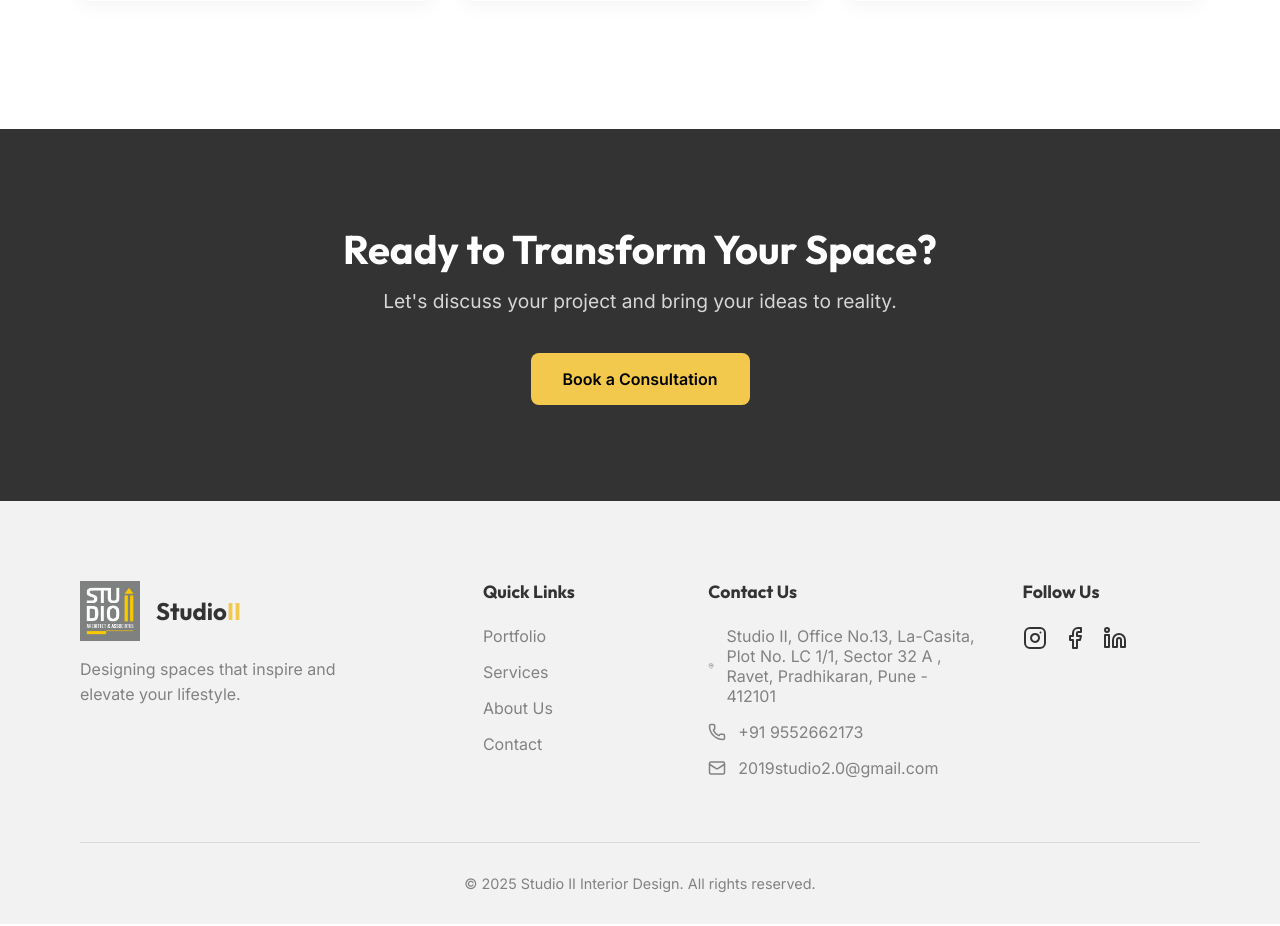
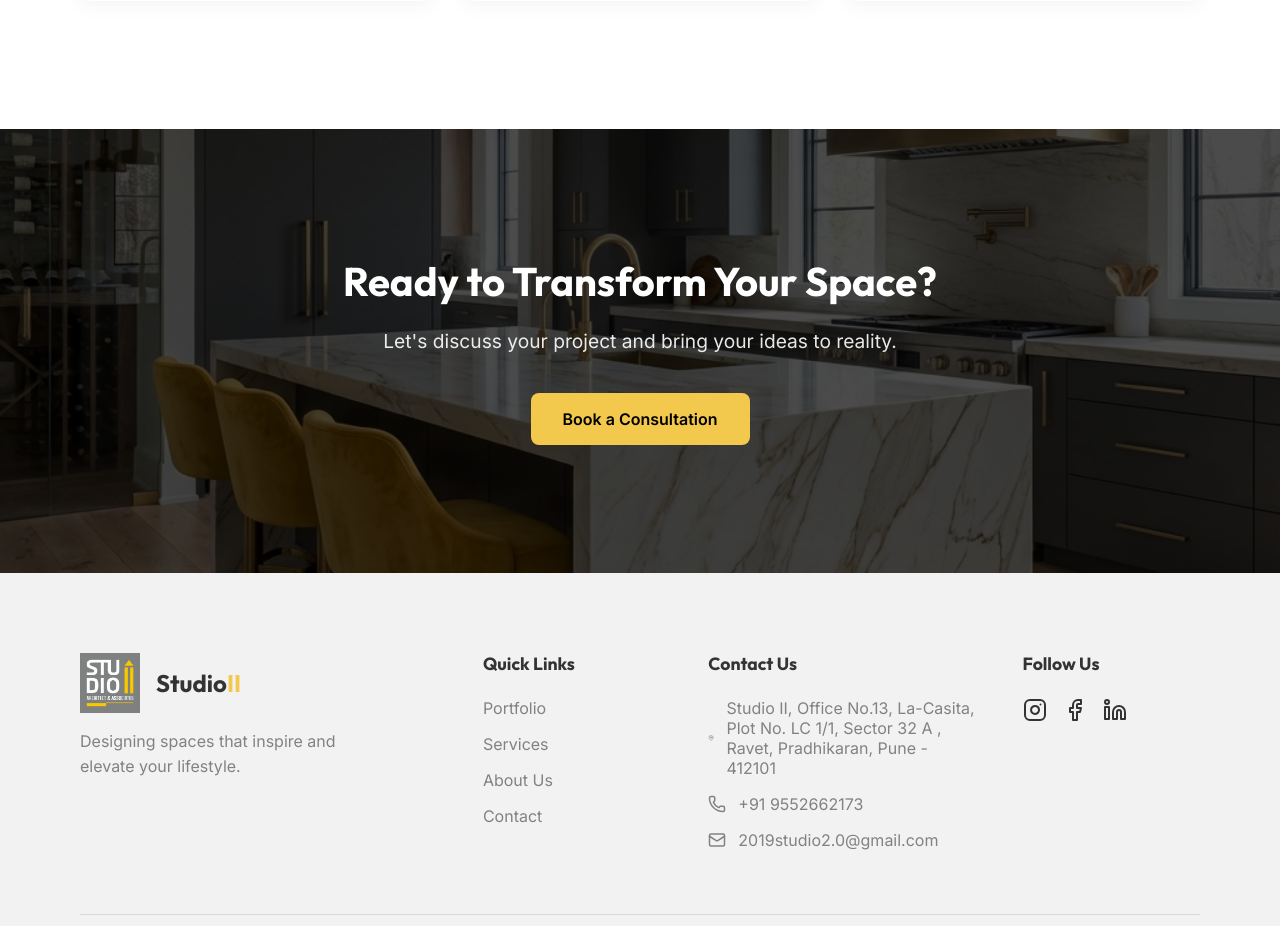
Before and after one commit to tanmayraut45/studio2web, a Next.js app: page / in a window 1280 px wide. Shown: the part 2760-3686 px from the top of the page. Built offline with nearby package versions, Linux system fonts and the light colour scheme.

Commit message:
feat: Implement 'Get Directions' button on contact map and enhance home page CTA with background image and overlay.

```diff
--- a/package.json
+++ b/package.json
@@ -11,14 +11,14 @@
   "dependencies": {
     "framer-motion": "^12.23.25",
     "lucide-react": "^0.555.0",
-    "next": "16.0.6",
+    "next": "^16.0.7",
     "react": "19.2.0",
     "react-dom": "19.2.0"
   },
   "devDependencies": {
     "babel-plugin-react-compiler": "1.0.0",
     "eslint": "^9",
-    "eslint-config-next": "16.0.6",
+    "eslint-config-next": "^16.0.7",
     "gh-pages": "^6.3.0"
   }
 }
--- a/src/app/page.js
+++ b/src/app/page.js
@@ -165,11 +165,19 @@ export default function HomePage() {
 
       {/* CTA Section */}
       <section className={styles.ctaSection}>
+        <Image
+          src="/images/project3.png"
+          alt="Luxury Interior"
+          fill
+          className={styles.ctaImage}
+          quality={90}
+        />
+        <div className={styles.ctaOverlay} />
         <div className="container">
           <div className={styles.ctaContent}>
             <h2>Ready to Transform Your Space?</h2>
             <p>Let's discuss your project and bring your ideas to reality.</p>
-            <Link href="/contact" className="btn btn-primary">
+            <Link href="/contact#inquiry" className="btn btn-primary">
               Book a Consultation
             </Link>
           </div>
--- a/src/app/page.module.css
+++ b/src/app/page.module.css
@@ -243,22 +243,45 @@
 
 /* CTA Section */
 .ctaSection {
-  background: var(--foreground);
+  position: relative;
+  padding: 8rem 0;
   color: var(--color-white);
-  padding: 6rem 0;
+  overflow: hidden;
   text-align: center;
+}
+
+.ctaImage {
+  object-fit: cover;
+  z-index: 0;
+}
+
+.ctaOverlay {
+  position: absolute;
+  top: 0;
+  left: 0;
+  width: 100%;
+  height: 100%;
+  background: rgba(0, 0, 0, 0.7);
+  z-index: 1;
+}
+
+.ctaContent {
+  position: relative;
+  z-index: 2;
+  max-width: 600px;
+  margin: 0 auto;
 }
 
 .ctaContent h2 {
   font-size: 2.5rem;
-  margin-bottom: 1rem;
+  margin-bottom: 1.5rem;
   color: var(--color-white);
 }
 
 .ctaContent p {
   font-size: 1.2rem;
-  color: rgba(255, 255, 255, 0.8);
   margin-bottom: 2.5rem;
+  color: rgba(255, 255, 255, 0.9);
 }
 
 @media (min-width: 768px) {
```
Also changed, not shown: src/app/contact/page.js (+9 -0 lines), src/app/contact/page.module.css (+25 -0 lines), 1 other file (tests, documents, lock files or other folders).
